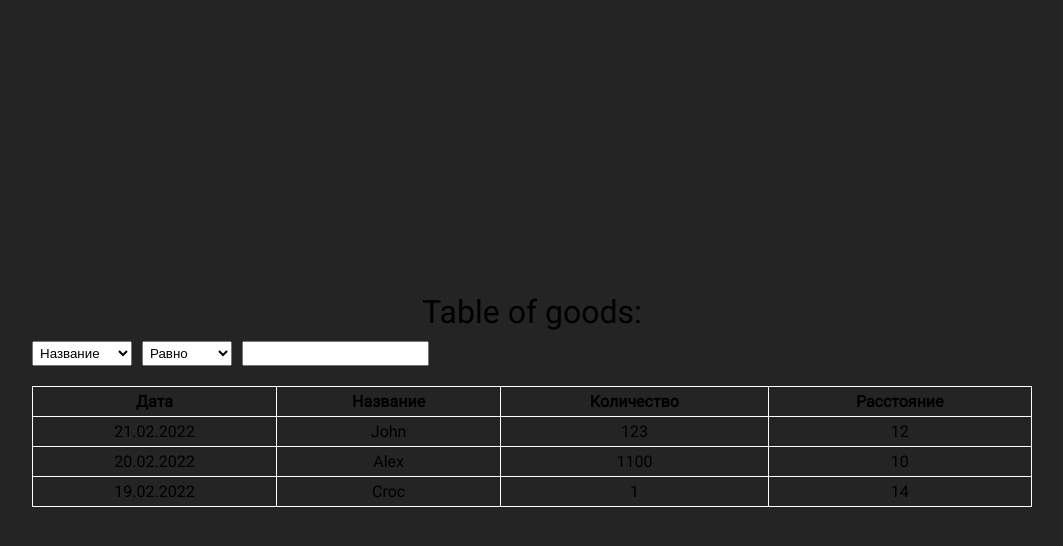
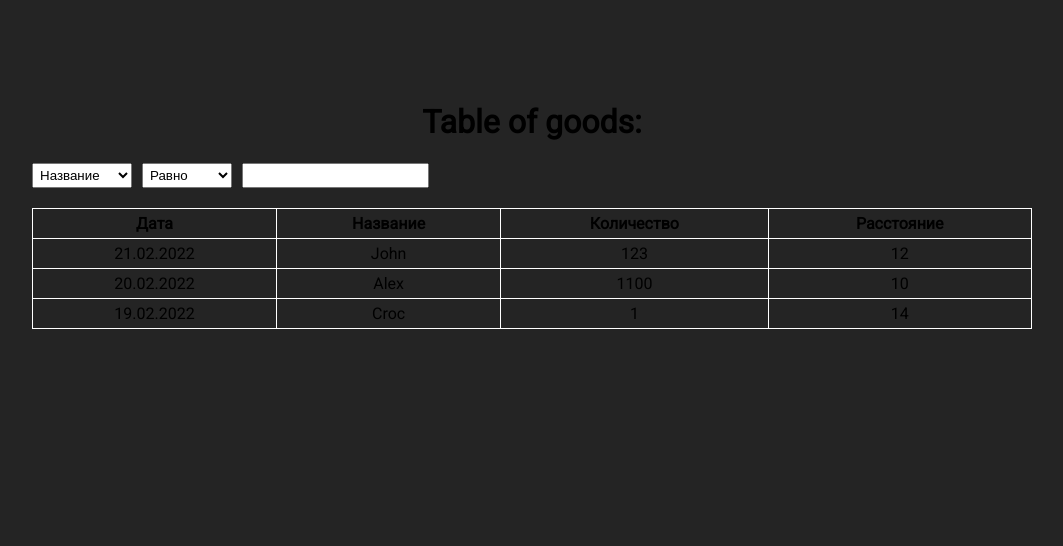
Before and after one commit to DmitrySaf/React-Table-SPA, a React (Vite) app: page / in a window 1280 px wide. Shown: the top 546 px of the page, without its empty margins (108-1171 px from the left). Built offline with nearby package versions, Linux system fonts and the light colour scheme.

Commit message:
reorganized structure and changed the title

```diff
--- a/index.html
+++ b/index.html
@@ -4,7 +4,7 @@
     <meta charset="UTF-8" />
     <link rel="icon" type="image/svg+xml" href="/vite.svg" />
     <meta name="viewport" content="width=device-width, initial-scale=1.0" />
-    <title>Vite + React + TS</title>
+    <title>React Table SPA</title>
   </head>
   <body>
     <div id="app"></div>
--- a/package.json
+++ b/package.json
@@ -2,13 +2,17 @@
   "name": "react-table-spa",
   "private": true,
   "version": "0.0.0",
-  "type": "module",
   "scripts": {
     "dev": "vite",
     "build": "tsc && vite build",
+    "server": "nodemon ./src/assets/server/server.js",
     "preview": "vite preview"
   },
   "dependencies": {
+    "dotenv": "^16.0.2",
+    "express": "^4.18.1",
+    "nodemon": "^2.0.20",
+    "pg": "^8.8.0",
     "react": "^18.2.0",
     "react-dom": "^18.2.0"
   },
--- a/src/index.scss
+++ b/src/assets/styles/index.scss
@@ -9,7 +9,8 @@ body {
   box-sizing: border-box;
   margin: 0;
   display: flex;
-  place-items: center;
+  justify-items: center;
+  padding-top: 50px;
   min-width: 320px;
   min-height: 100vh;
   font-family: 'Roboto', sans-serif;
--- a/src/App/App.tsx
+++ b/src/components/App/App.tsx
@@ -1,12 +1,15 @@
 import { useState } from 'react'
 
 import Table from '../Table/Table'
+import TableFilter from '../Table-filter/Table-filter'
 
 import './App.scss'
 
 function App() {
   return (
     <div className="App">
+      <h1 className="table__title">Table of goods:</h1>
+      <TableFilter />
       <Table />
     </div>
   )
--- a/src/Table/Table.tsx
+++ b/src/components/Table/Table.tsx
@@ -45,10 +45,7 @@ const Table = () => {
   }
 
   return (
-    <div className="table">
-      <div className="table__header">Table of goods:</div>
-      <TableFilter />
-      <table>
+    <table className="table">
       <thead>
         <tr>
           <th>Дата</th>
@@ -61,8 +58,6 @@ const Table = () => {
         {createRows(rows)}
       </tbody>
     </table>
-    </div>
-
   )
 }
 
--- a/src/main.tsx
+++ b/src/main.tsx
@@ -1,7 +1,7 @@
 import React from 'react'
 import ReactDOM from 'react-dom/client'
-import App from './App/App'
-import './index.scss'
+import App from './components/App/App'
+import './assets/styles/index.scss'
 
 ReactDOM.createRoot(document.getElementById('app') as HTMLElement).render(
   <React.StrictMode>
```
Also changed, not shown: src/components/App/App.scss (renamed from src/App/App.scss), src/components/Table-filter/Table-filter.scss (renamed from src/Table-filter/Table-filter.scss), src/components/Table-filter/Table-filter.tsx (renamed from src/Table-filter/Table-filter.tsx), src/components/Table/Table.scss (renamed from src/Table/Table.scss), 1 other file (tests, documents, lock files or other folders). Lines whose indentation alone changed are shown as unchanged.
